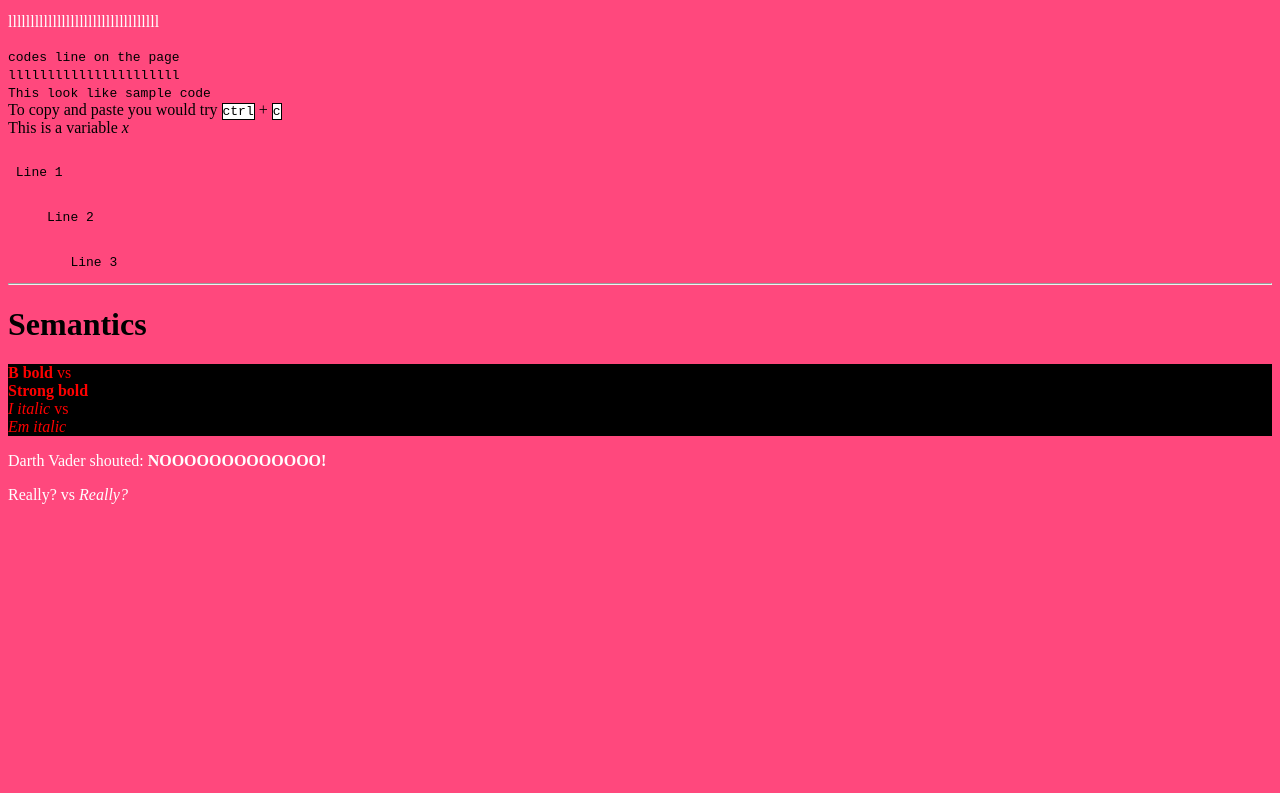
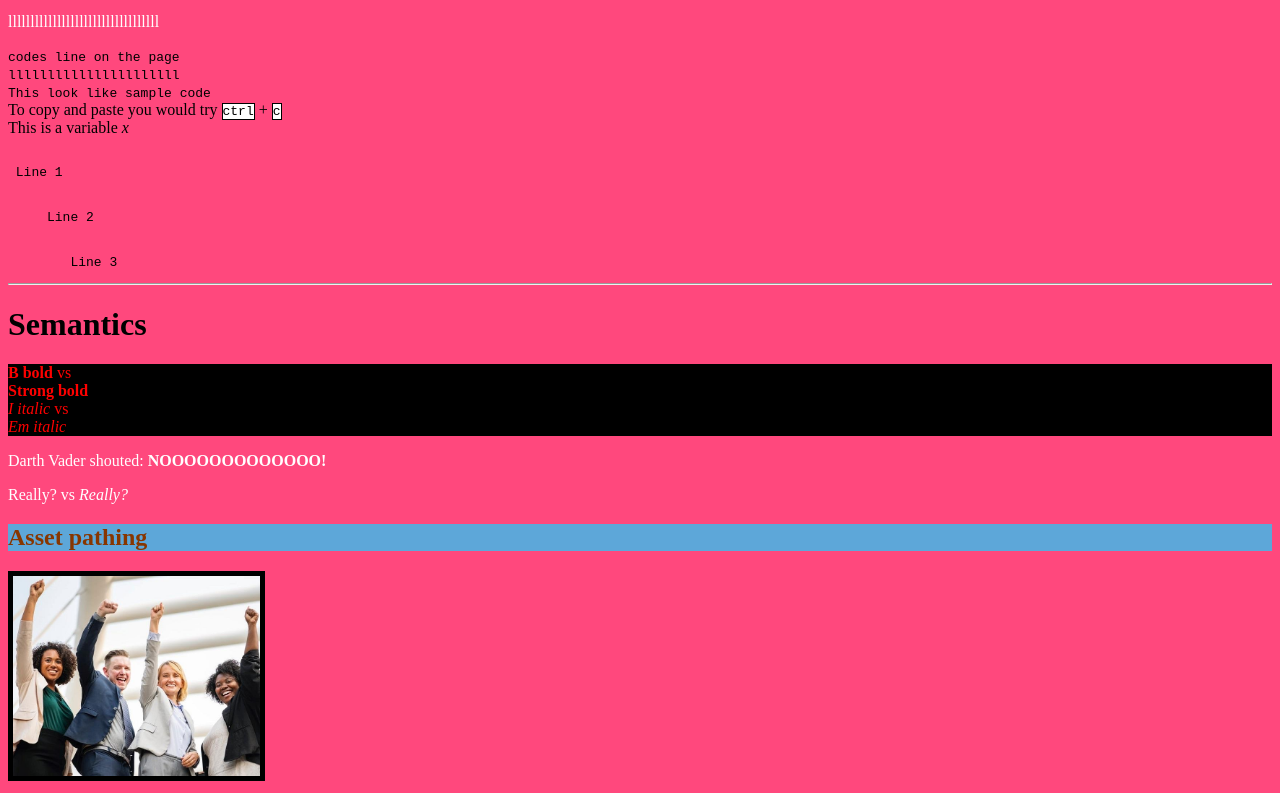
Before and after one commit to VictoriaC1/html-course, a plain HTML site: page file2.html in a window 1280 px wide. Shown: the part 417-1210 px from the top of the page. Before the commit the page ends 937 px from the top, so only its background shows below. Drawn offline with Linux system fonts and the light colour scheme.

Commit message:
asset pathing

```diff
--- /dev/null
+++ b/css/style2.css
@@ -0,0 +1,3 @@
+img{
+	border: 5px solid black;
+}
--- a/file2.html
+++ b/file2.html
@@ -1,10 +1,12 @@
 <!DOCTYPE html>
 <html>
 <head>
+	<!--head elements:-->
 	<meta charset="utf-8"> <!--we use this as an extra detail to tell the browser we use different symbols, letters,.. so it can see different languages-->
 	<meta name="view-port" content="width=device-width, initial-scale=1.0">
 	<!--this makes the site responsive-->
 	<meta http-equiv="X-UA-Compatible" content="ie=edge">
+	<!--make sure the content is available on edge-->
 	<title> part #2 </title>
 	<link rel="stylesheet" type="text/css" href="style.css">
 </head>
@@ -81,8 +83,17 @@ This is a variable <var> x </var>
 </p>
 <!--change in context-->
 
-<!--Head elements: * look under the head element at the top*-->
 
+
+
+<!--ASSET PATHING-->
+
+<h2> Asset pathing </h2>
+<!--linking to a different folder-->
+
+<img src="images/image2.jpg">
+
+<link rel="stylesheet" type="text/css" href="css/style2.css">
 
 </body>
 </html>
--- a/style.css
+++ b/style.css
@@ -13,3 +13,11 @@ kbd{
 	border: 1px solid black;
     background-color: white;
 }
+h2{
+	background-color: #5DA7D9;
+	color: #873600;
+}
+img{
+	max-width: 300px;
+	max-height: 200px;
+}
```
Also changed, not shown: images/image2.jpg (added).
